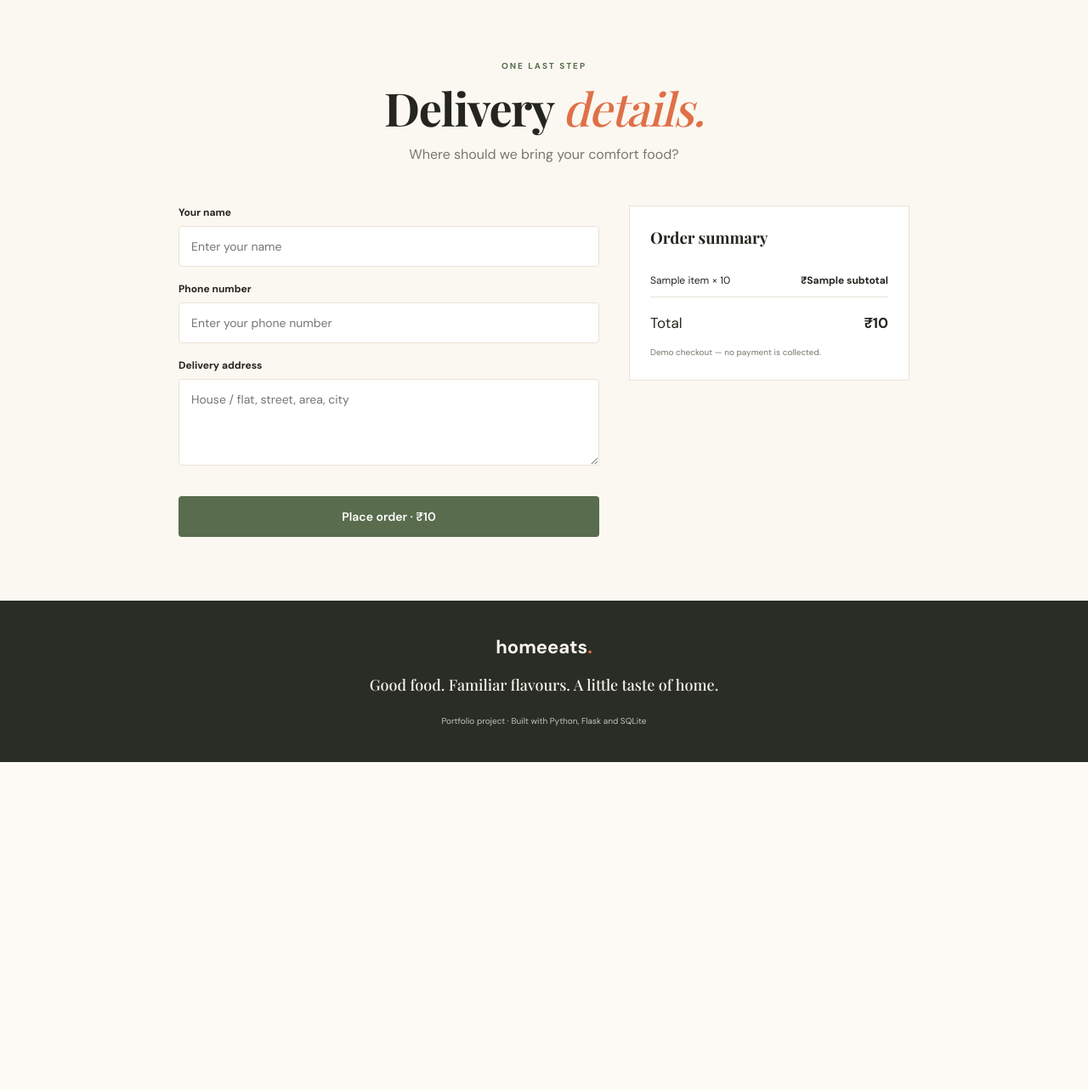
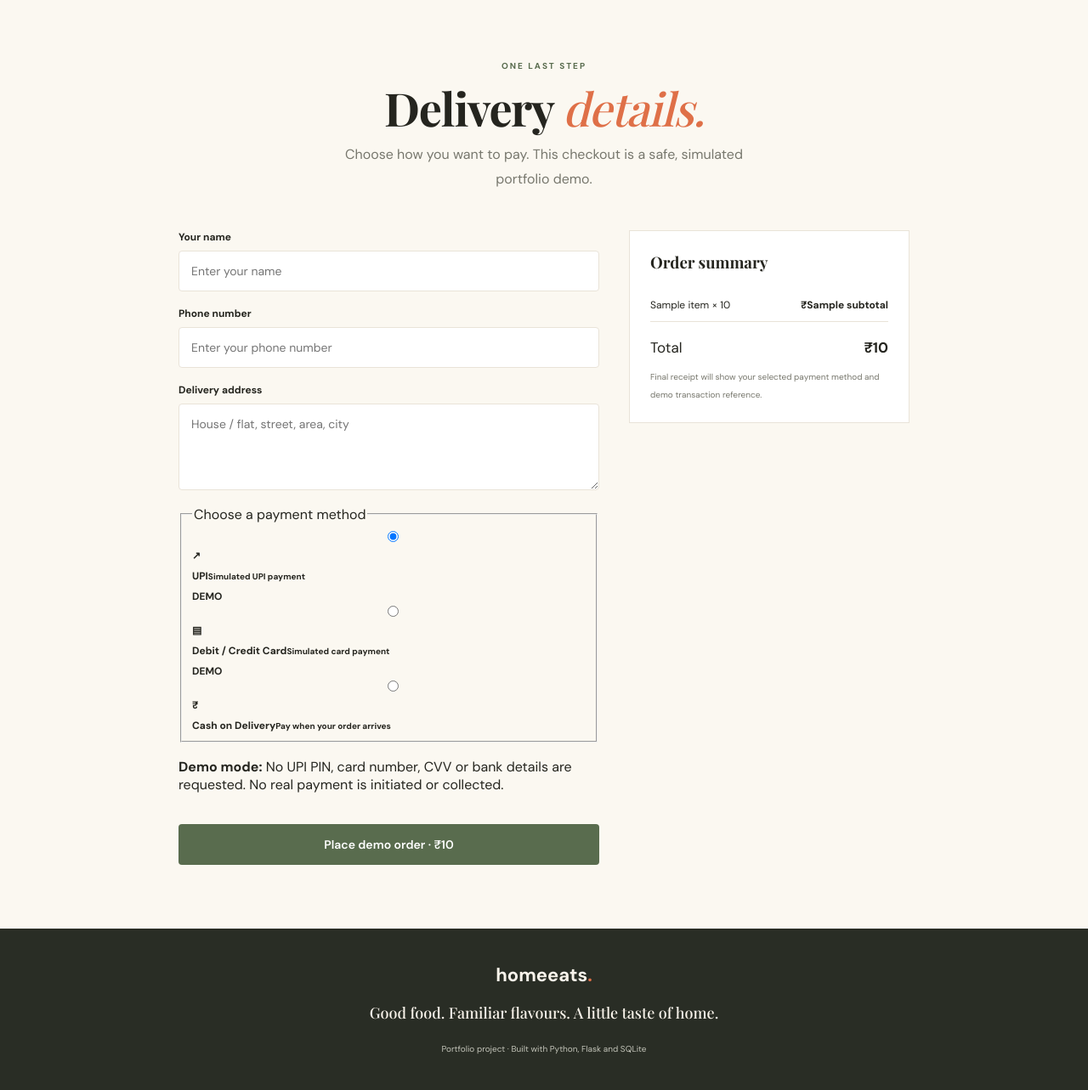
Before and after one commit to Mannn2105/Home--eats, a Flask app: template templates/checkout.html in a window 1280 px wide. Shown: the part 78-1361 px from the top of the page at 85% size. Before the commit the page ends 975 px from the top, so only its background shows below. Run offline with Flask 3, Linux system fonts and the light colour scheme; the template is opened without the code that fills it: most values are stand-ins (such as "Sample title", 1, 10 or a date in 2020).

Commit message:
Add UPI, card and cash-on-delivery demo choices

```diff
--- a/templates/checkout.html
+++ b/templates/checkout.html
@@ -1 +1,48 @@
-{% extends "base.html" %}{% block title %}Checkout — HomeEats{% endblock %}{% block content %}<section class="page-intro"><span class="eyebrow">ONE LAST STEP</span><h1>Delivery <em>details.</em></h1><p>Where should we bring your comfort food?</p></section><div class="checkout-layout"><form class="checkout-form" method="post"><input type="hidden" name="csrf_token" value="{{ csrf_token() }}"><label>Your name<input name="customer" required maxlength="80" placeholder="Enter your name"></label><label>Phone number<input name="phone" required type="tel" maxlength="20" placeholder="Enter your phone number"></label><label>Delivery address<textarea name="address" required rows="4" maxlength="500" placeholder="House / flat, street, area, city"></textarea></label><button class="btn" type="submit">Place order · ₹{{ total }}</button></form><aside class="order-summary"><h3>Order summary</h3>{% for item in items %}<div class="summary-row"><span>{{ item.name }} × {{ item.qty }}</span><b>₹{{ item.subtotal }}</b></div>{% endfor %}<div class="summary-total"><span>Total</span><b>₹{{ total }}</b></div><small>Demo checkout — no payment is collected.</small></aside></div>{% endblock %}
+{% extends "base.html" %}
+{% block title %}Checkout — HomeEats{% endblock %}
+{% block content %}
+<section class="page-intro">
+  <span class="eyebrow">ONE LAST STEP</span>
+  <h1>Delivery <em>details.</em></h1>
+  <p>Choose how you want to pay. This checkout is a safe, simulated portfolio demo.</p>
+</section>
+<div class="checkout-layout">
+  <form class="checkout-form" method="post">
+    <input type="hidden" name="csrf_token" value="{{ csrf_token() }}">
+    <label>Your name<input name="customer" required maxlength="80" placeholder="Enter your name"></label>
+    <label>Phone number<input name="phone" required type="tel" maxlength="20" placeholder="Enter your phone number"></label>
+    <label>Delivery address<textarea name="address" required rows="4" maxlength="500" placeholder="House / flat, street, area, city"></textarea></label>
+
+    <fieldset class="payment-options">
+      <legend>Choose a payment method</legend>
+      <label class="payment-option">
+        <input type="radio" name="payment_method" value="upi_demo" checked>
+        <span class="payment-icon">↗</span>
+        <span><b>UPI</b><small>Simulated UPI payment</small></span>
+        <span class="payment-pill">DEMO</span>
+      </label>
+      <label class="payment-option">
+        <input type="radio" name="payment_method" value="card_demo">
+        <span class="payment-icon">▤</span>
+        <span><b>Debit / Credit Card</b><small>Simulated card payment</small></span>
+        <span class="payment-pill">DEMO</span>
+      </label>
+      <label class="payment-option">
+        <input type="radio" name="payment_method" value="cod">
+        <span class="payment-icon">₹</span>
+        <span><b>Cash on Delivery</b><small>Pay when your order arrives</small></span>
+      </label>
+    </fieldset>
+    <div class="demo-payment-note"><b>Demo mode:</b> No UPI PIN, card number, CVV or bank details are requested. No real payment is initiated or collected.</div>
+    <button class="btn" type="submit">Place demo order · ₹{{ total }}</button>
+  </form>
+  <aside class="order-summary">
+    <h3>Order summary</h3>
+    {% for item in items %}
+    <div class="summary-row"><span>{{ item.name }} × {{ item.qty }}</span><b>₹{{ item.subtotal }}</b></div>
+    {% endfor %}
+    <div class="summary-total"><span>Total</span><b>₹{{ total }}</b></div>
+    <small>Final receipt will show your selected payment method and demo transaction reference.</small>
+  </aside>
+</div>
+{% endblock %}
```
